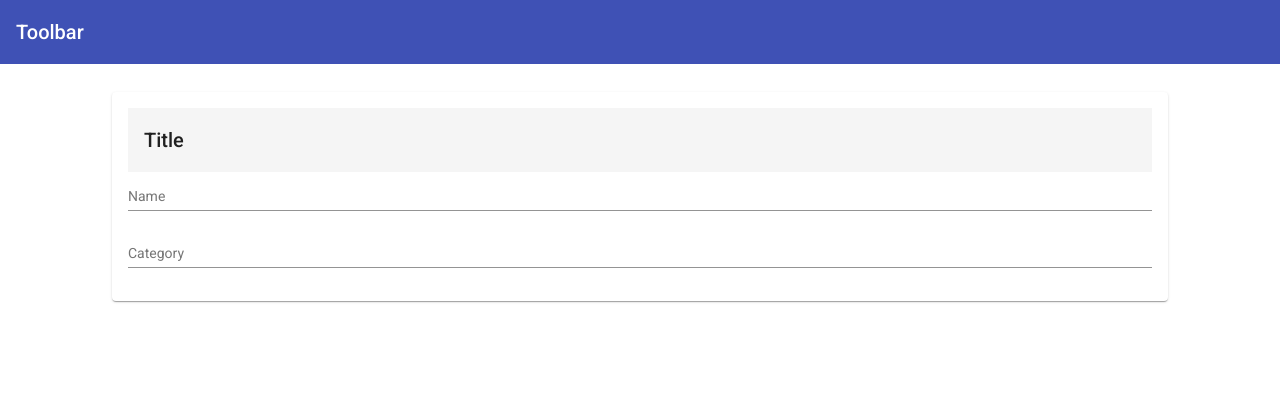
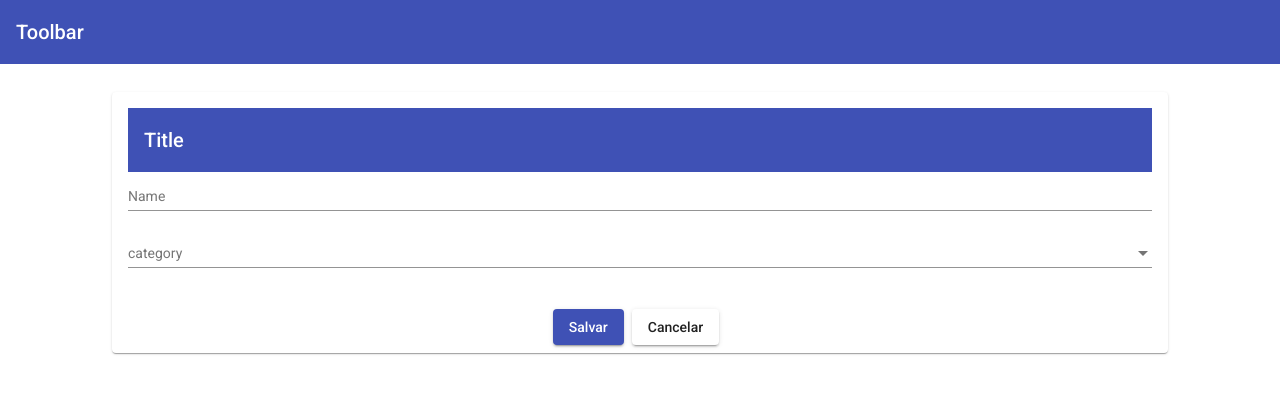
Before and after one commit to Willian-Lima15/crud-angular2, an Angular app: page /form in a window 1280 px wide. Shown: the top 394 px of the page. Built offline with nearby package versions, Linux system fonts and the light colour scheme.

Commit message:
Finalizado submit de courses

```diff
--- a/backend/db.json
+++ b/backend/db.json
@@ -1,7 +1,24 @@
 {
   "courses": [
-    {"id":"1", "name":"Angular", "category":"Front-end"},
-    {"id":"2", "name":"React", "category":"Front-end"},
-    {"id":"3", "name":"NodeJs", "category":"Back-end"}
+    {
+      "id": "1",
+      "name": "Angular",
+      "category": "Front-end"
+    },
+    {
+      "id": "2",
+      "name": "React",
+      "category": "Front-end"
+    },
+    {
+      "id": "3",
+      "name": "NodeJs",
+      "category": "Back-end"
+    },
+    {
+      "name": "suporte",
+      "category": "front-end",
+      "id": "7Hb3Tnl"
+    }
   ]
 }
--- a/src/app/core/services/courses.service.ts
+++ b/src/app/core/services/courses.service.ts
@@ -20,4 +20,8 @@ export class CoursesService {
       tap(coursesList => console.log(coursesList))
     )
   }
+
+  save(course: CoursesModel){
+      return this._http.post<CoursesModel[]>(this.API, course)
+  }
 }
--- a/src/app/courses/course-form/course-form.component.html
+++ b/src/app/courses/course-form/course-form.component.html
@@ -1,15 +1,26 @@
 <mat-card>
-  <mat-toolbar color="secondary">Title</mat-toolbar>
+  <mat-toolbar color="primary">Title</mat-toolbar>
   <mat-card-content>
-    <form [formGroup]="coursesForm" >
-
+    <form [formGroup]="coursesForm">
       <mat-form-field class="full-width">
         <input matInput placeholder="Name" formControlName="name" />
       </mat-form-field>
 
       <mat-form-field class="full-width">
-        <input matInput placeholder="Category" formControlName="category" />
+        <mat-label>category</mat-label>
+        <mat-select formControlName="category">
+          <mat-option value="null"></mat-option>
+          <mat-option value="front-end">Front-End</mat-option>
+          <mat-option value="back-end">Back-End</mat-option>
+        </mat-select>
+
       </mat-form-field>
     </form>
   </mat-card-content>
+  <mat-card-actions>
+    <button mat-raised-button color="primary" (click)="onSalvar()">
+      Salvar
+    </button>
+    <button mat-raised-button (click)="onCancel()">Cancelar</button>
+  </mat-card-actions>
 </mat-card>
--- a/src/app/courses/course-form/course-form.component.ts
+++ b/src/app/courses/course-form/course-form.component.ts
@@ -1,5 +1,7 @@
+import { CoursesService } from './../../core/services/courses.service';
 import { Component, OnInit } from '@angular/core';
 import { FormBuilder, FormGroup } from '@angular/forms';
+import { MatSnackBar } from '@angular/material/snack-bar';
 
 @Component({
   selector: 'app-course-form',
@@ -11,7 +13,9 @@ export class CourseFormComponent implements OnInit {
   coursesForm!: FormGroup;
 
   constructor(
-    private _fb: FormBuilder
+    private _fb: FormBuilder,
+    private coursesService:CoursesService,
+    private _snackBar: MatSnackBar
   ) { }
 
   ngOnInit() {
@@ -21,4 +25,16 @@ export class CourseFormComponent implements OnInit {
     })
   }
 
+  onSalvar(){
+    this.coursesService.save(this.coursesForm.value).subscribe(()  => {
+      this.onError();
+    })
+  }
+
+  onCancel(){}
+
+  private onError(){
+    this._snackBar.open('erro','',{duration:5000});
+  }
+
 }
--- a/src/app/courses/courses.module.ts
+++ b/src/app/courses/courses.module.ts
@@ -13,9 +13,11 @@ import { MatDialogModule } from '@angular/material/dialog';
 import {MatInputModule} from '@angular/material/input'
 import { MatButtonModule } from '@angular/material/button';
 import {MatFormFieldModule} from '@angular/material/form-field';
+import {MatSelectModule} from '@angular/material/select';
 import { MatIconModule } from '@angular/material/icon';
 import { CategoryPipe } from '../shared/pipes/category.pipe';
 import { ReactiveFormsModule } from '@angular/forms';
+import {MatSnackBarModule} from '@angular/material/snack-bar';
 
 @NgModule({
   imports: [
@@ -30,7 +32,9 @@ import { ReactiveFormsModule } from '@angular/forms';
     MatButtonModule,
     MatIconModule,
     MatFormFieldModule,
-    MatInputModule
+    MatInputModule,
+    MatSelectModule,
+    MatSnackBarModule
   ],
   declarations: [
     CoursesComponent,
```
